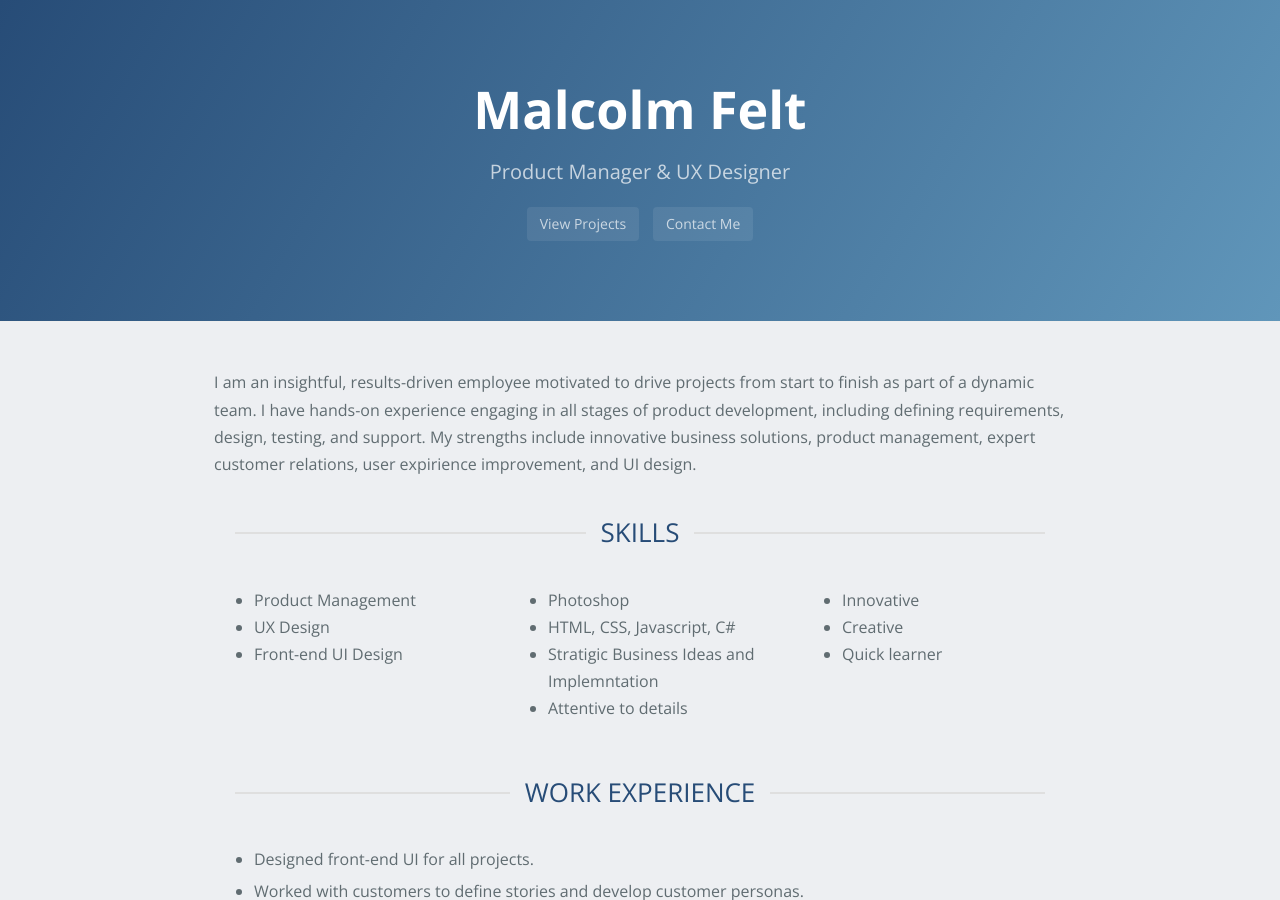
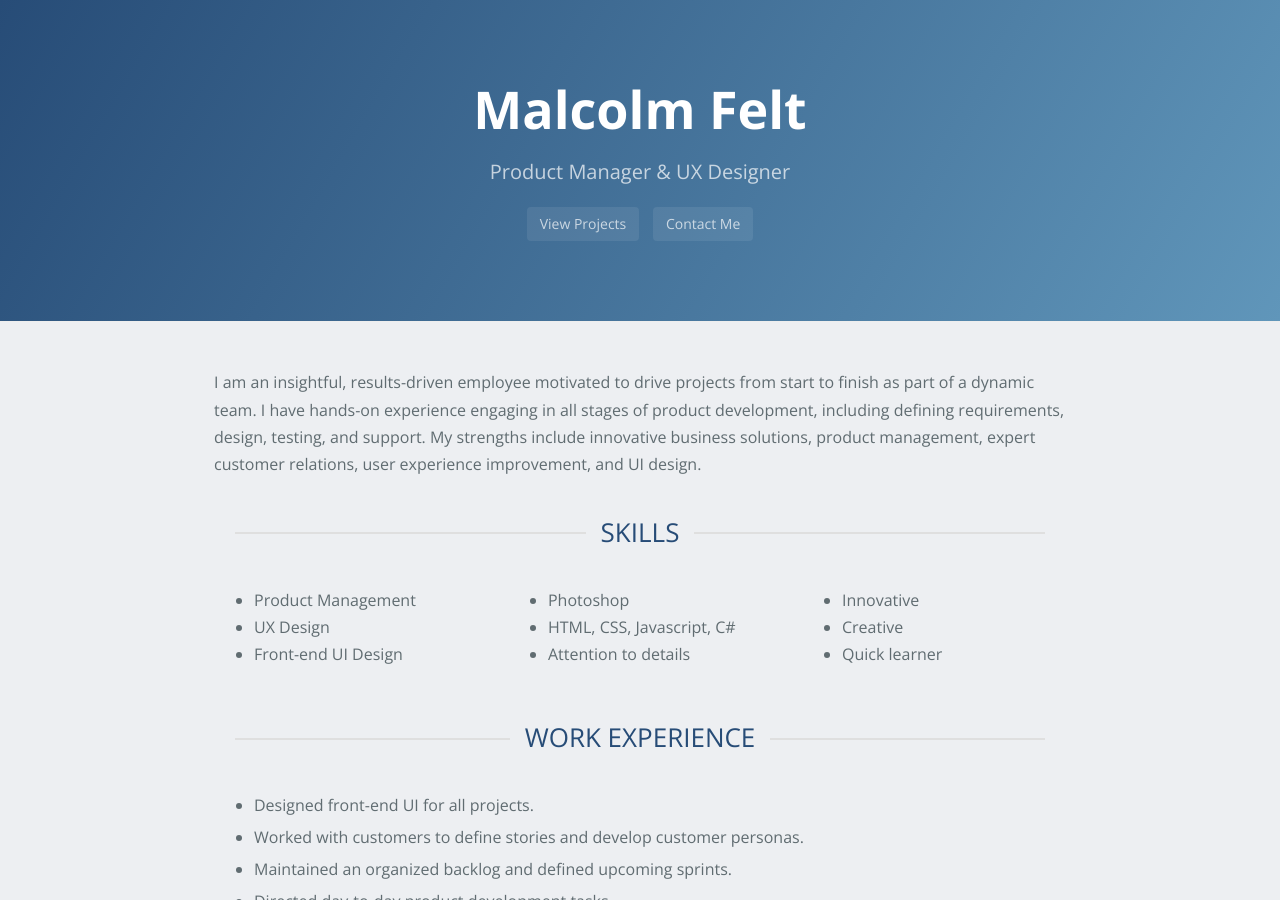
Before and after one commit to mfelt/mfelt.github.io, a Jekyll site: the page built from index.md, in a window 1280 px wide and 900 px high. Built offline with Jekyll 4.4.1, drawn with Linux system fonts in a browser that asks for light colours; nearby versions of some CDN libraries; our own code applies the rules of GitHub Pages for plain Markdown files.

Commit message:
Update index.md

```diff
--- a/index.md
+++ b/index.md
@@ -1,5 +1,5 @@
 <br>
-I am an insightful, results-driven employee motivated to drive projects from start to finish as part of a dynamic team. I have hands-on experience engaging in all stages of product development, including defining requirements, design, testing, and support. My strengths include innovative business solutions, product management, expert customer relations, user expirience improvement, and UI design.
+I am an insightful, results-driven employee motivated to drive projects from start to finish as part of a dynamic team. I have hands-on experience engaging in all stages of product development, including defining requirements, design, testing, and support. My strengths include innovative business solutions, product management, expert customer relations, user experience improvement, and UI design.
 
 {% include h2 text="Skills" %}
 
@@ -15,8 +15,7 @@ I am an insightful, results-driven employee motivated to drive projects from sta
     <ul style="margin-bottom: 15px !important;">
       <li>Photoshop</li>
       <li>HTML, CSS, Javascript, C#</li>
-      <li>Stratigic Business Ideas and Implemntation</li>
-      <li>Attentive to details</li>
+      <li>Attention to details</li>
     </ul>
   </div>
   <div class="col-xs-12 col-sm-4">
```
